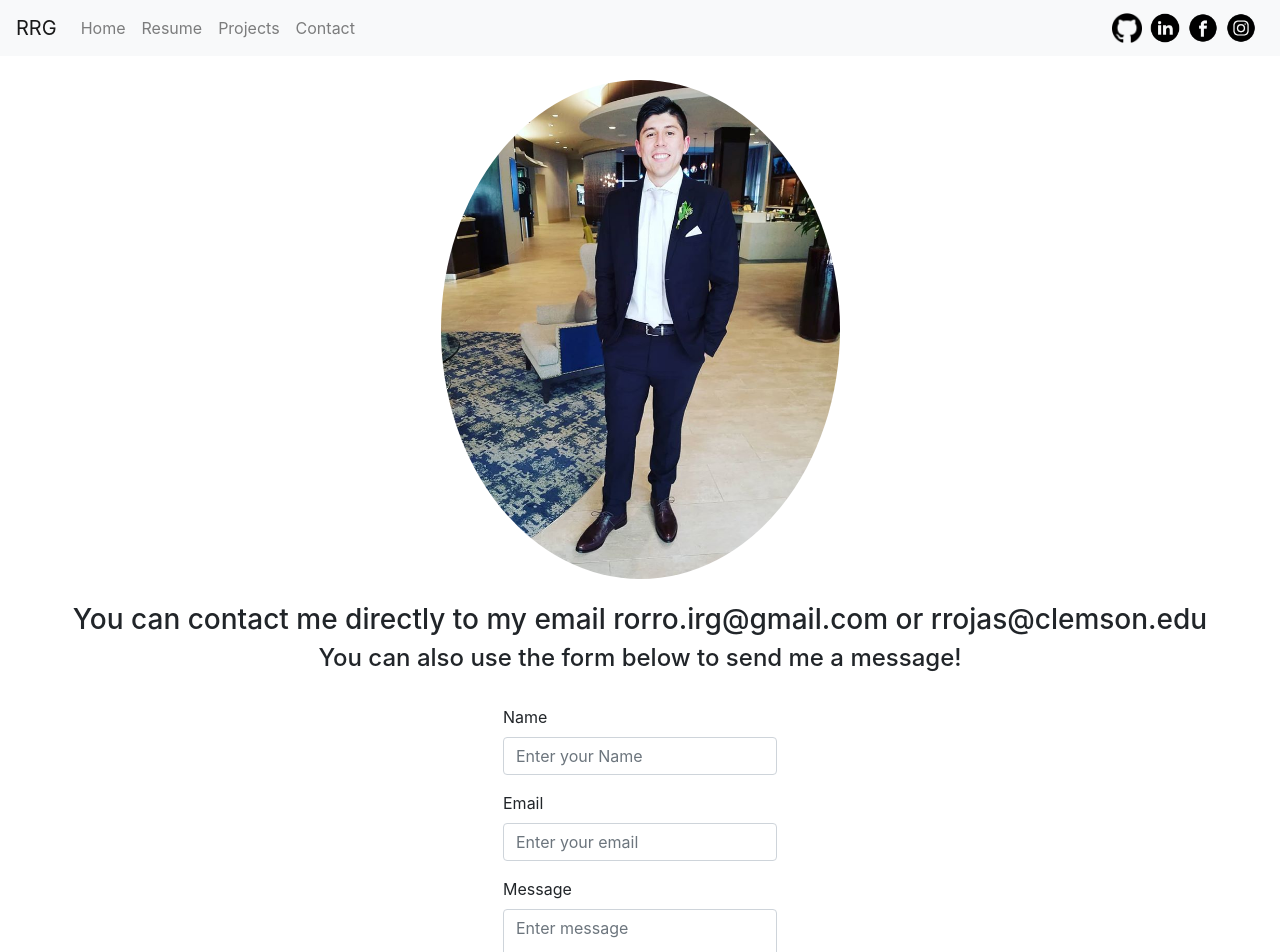
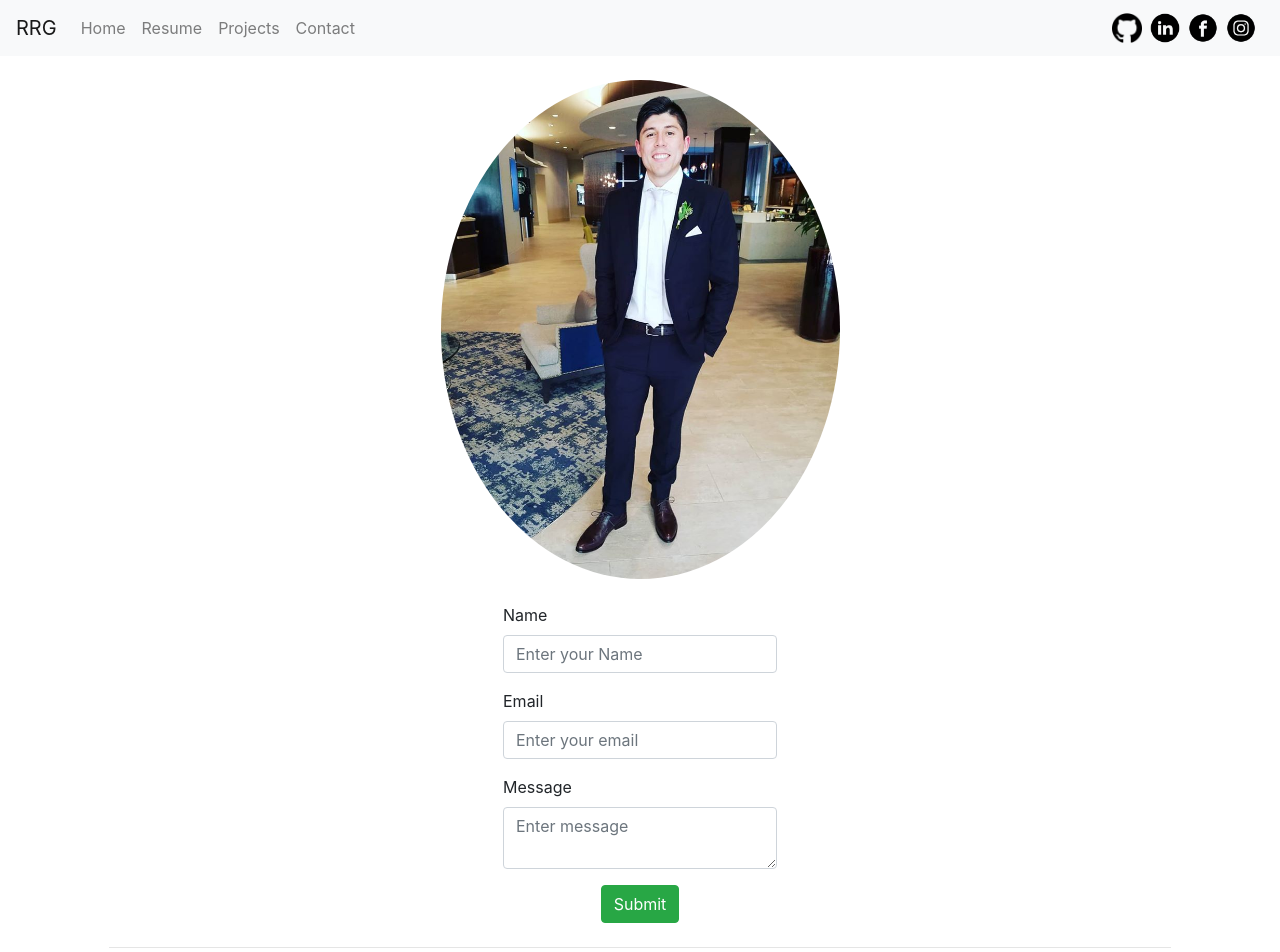
Before and after one commit to RorroRojas3/rorrorojas3.github.io, a React (Create React App) app: page /about in a window 1280 px wide. Shown: the top 952 px of the page. Built offline with nearby package versions, Linux system fonts and the light colour scheme.

Commit message:
Fixed project.js and added animations | Need to update REsume.js

```diff
--- a/src/components/Contact.js
+++ b/src/components/Contact.js
@@ -1,5 +1,7 @@
 // React components
 import React from "react";
+import { shake, fadeIn } from "react-animations";
+import Radium, { StyleRoot } from "radium";
 
 // Images
 import ProfilePic from "../Images/profileContact.jpg";
@@ -7,8 +9,12 @@ import ProfilePic from "../Images/profileContact.jpg";
 const Contact = () => {
   return (
     <div>
+      <StyleRoot>
         <div className="container h-100">
-        <div className="row justify-content-center mt-4">
+          <div
+            className="row justify-content-center mt-4"
+            style={animations.fadeIn}
+          >
             <img
               className="image-fluid"
               src={ProfilePic}
@@ -16,15 +22,14 @@ const Contact = () => {
               style={profilePicsStyle}
             ></img>
           </div>
-        <div className="row justify-content-center mt-4">
-          <h3>
-            You can contact me directly to my email rorro.irg@gmail.com or
-            rrojas@clemson.edu
-          </h3>
-          <h4>You can also use the form below to send me a message!</h4>
-        </div>
-        <div className="row justify-content-center mt-4">
-          <form method="POST" action="https://formspree.io/rorro.irg@gmail.com">
+          <div
+            className="row justify-content-center mt-4"
+            style={animations.shake}
+          >
+            <form
+              method="POST"
+              action="https://formspree.io/rorro.irg@gmail.com"
+            >
               <div className="form-group">
                 <label for="name">Name</label>
                 <input
@@ -60,6 +65,7 @@ const Contact = () => {
             </form>
           </div>
         </div>
+      </StyleRoot>
     </div>
   );
 };
@@ -67,7 +73,18 @@ const Contact = () => {
 const profilePicsStyle = {
   borderRadius: "50%",
   width: "35%",
-  height: "auto",
+  height: "35%",
+};
+
+const animations = {
+  fadeIn: {
+    animation: "x 3s",
+    animationName: Radium.keyframes(fadeIn, "fadeIn"),
+  },
+  shake: {
+    animation: "x 3s",
+    animationName: Radium.keyframes(shake, "shake"),
+  },
 };
 
 export default Contact;
```
Lines whose indentation alone changed are shown as unchanged.
